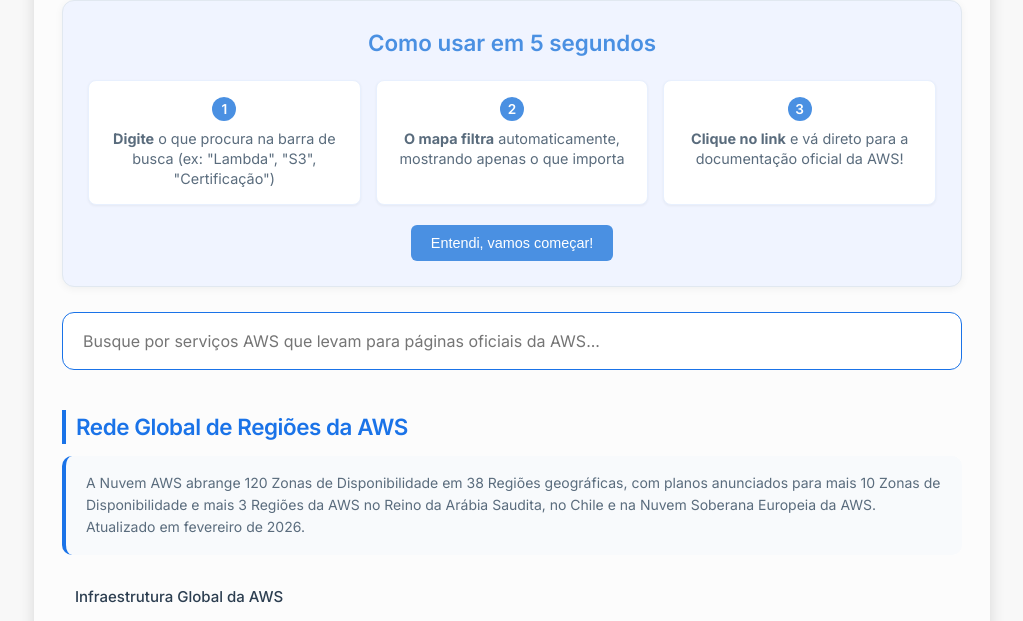
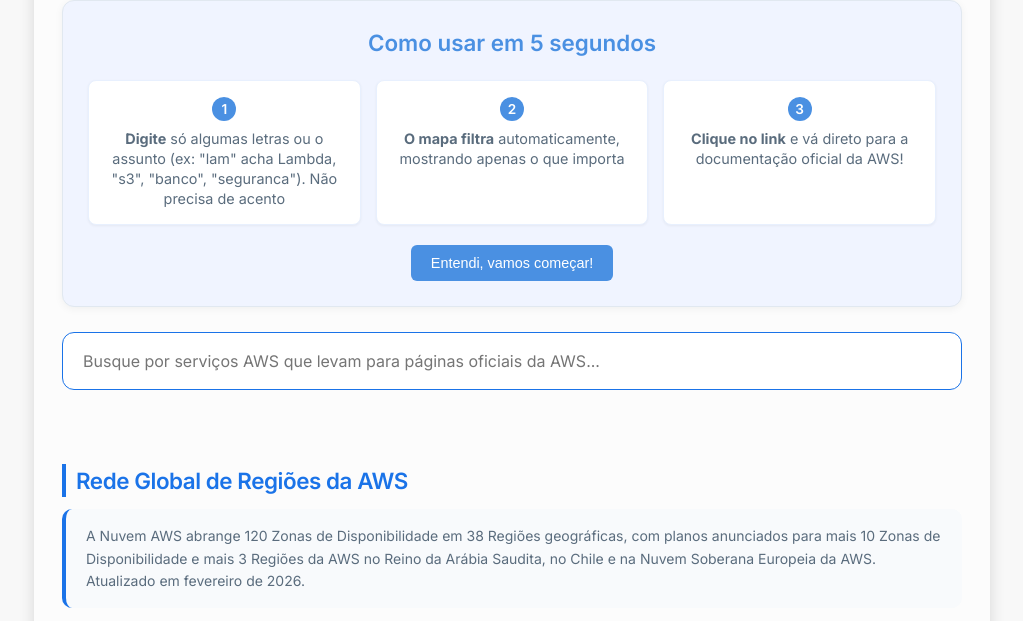
Before and after one commit to rogtavares/AWS_getavares.github.io, a plain HTML site: page index.html in a window 1280 px wide. Shown: the part 664-1285 px from the top of the page, without its empty margins (128-1151 px from the left). Drawn offline with Linux system fonts and the light colour scheme.

Commit message:
Busca ignora acentos, contador de resultados e texto do tutorial (v39.1)

```diff
--- a/app.js
+++ b/app.js
@@ -581,11 +581,17 @@ dados.sort((a, b) => {
   return ia - ib;
 });
 
+// Normaliza texto para busca: minusculas e sem acentos ("Segurança" -> "seguranca")
+function normalizar(texto) {
+    return texto.normalize('NFD').replace(/[̀-ͯ]/g, '').toLowerCase();
+}
+
 function renderizarServicos(filtro) {
     const lista = document.getElementById('servicos-lista');
     lista.innerHTML = '';
     let encontrou = false;
-    const filtroLower = filtro.trim().toLowerCase();
+    let totalEncontrados = 0;
+    const filtroLower = normalizar(filtro.trim());
 
     // Toggle clear button visibility
     const clearBtn = document.getElementById('clearBtn');
@@ -596,14 +602,15 @@ function renderizarServicos(filtro) {
     }
 
     dados.forEach(cat => {
-        const categoriaCombina = cat.categoria && cat.categoria.toLowerCase().includes(filtroLower);
+        const categoriaCombina = cat.categoria && normalizar(cat.categoria).includes(filtroLower);
         const filtrados = filtroLower === ''
             ? cat.servicos
             : categoriaCombina
                 ? cat.servicos
-                : cat.servicos.filter(s => s.nome.toLowerCase().includes(filtroLower));
+                : cat.servicos.filter(s => normalizar(s.nome).includes(filtroLower));
         if (filtrados.length > 0) {
             encontrou = true;
+            totalEncontrados += filtrados.length;
             const divCat = document.createElement('div');
             divCat.className = 'categoria';
             let headerHTML = cat.categoria === 'Sobre o Gé Tavares'
@@ -644,6 +651,18 @@ function renderizarServicos(filtro) {
     });
     if (!encontrou) {
         lista.innerHTML = '<p>Nenhum serviço encontrado.</p>';
+    }
+
+    // Contador de resultados (so aparece quando ha busca ativa)
+    const info = document.getElementById('resultadoInfo');
+    if (filtroLower === '') {
+        info.textContent = '';
+    } else if (totalEncontrados === 0) {
+        info.textContent = 'Nenhum serviço encontrado';
+    } else {
+        info.textContent = totalEncontrados === 1
+            ? '1 serviço encontrado'
+            : `${totalEncontrados} serviços encontrados`;
     }
 }
 
--- a/index.html
+++ b/index.html
@@ -31,7 +31,7 @@
         <div class="passos">
             <div class="passo">
                 <span class="numero">1</span>
-                <p><strong>Digite</strong> o que procura na barra de busca (ex: "Lambda", "S3", "Certificação")</p>
+                <p><strong>Digite</strong> só algumas letras ou o assunto (ex: "lam" acha Lambda, "s3", "banco", "seguranca"). Não precisa de acento</p>
             </div>
             <div class="passo">
                 <span class="numero">2</span>
@@ -50,6 +50,8 @@
         <button class="clear-btn" id="clearBtn" title="Limpar busca" aria-label="Limpar busca">✖</button>
     </div>
 
+    <p class="resultado-info" id="resultadoInfo" role="status" aria-live="polite"></p>
+
     <div id="servicos-lista">
         <!-- Os serviços serão inseridos aqui pelo JavaScript -->
     </div>
--- a/styles.css
+++ b/styles.css
@@ -67,7 +67,15 @@ h1 { text-align: center; font-size: 2.2em; margin-bottom: 18px; letter-spacing:
 .search-wrapper {
     position: relative;
     width: 100%;
-    margin: 0 auto 32px auto;
+    margin: 0 auto 12px auto;
+}
+
+.resultado-info {
+    min-height: 1.4em;
+    margin: 0 0 8px 4px;
+    font-size: 0.95em;
+    font-weight: 500;
+    color: var(--cat-title-color);
 }
 
 input[type="text"] {
```
Also changed, not shown: README.md.
